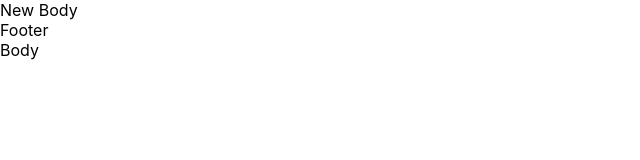
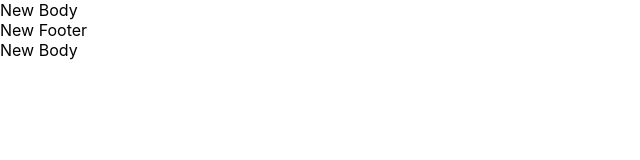
Before and after one commit to ArtyomKub/microtasks-nested-components, a React (Create React App) app: page / in a window 1280 px wide. Shown: the top 160 px of the page, without its empty margins (0-640 px from the left). Built offline with nearby package versions, Linux system fonts and the light colour scheme.

Commit message:
Add props in Body.tsx and Footer.tsx

```diff
--- a/src/App.tsx
+++ b/src/App.tsx
@@ -7,9 +7,9 @@ import {Body} from './site/Body';
 function App() {
     return (
         <>
-            <Header title='New Body'/>
-            <Footer/>
-            <Body/>
+            <Header titleForHeader='New Body'/>
+            <Footer titleForFooter='New Footer'/>
+            <Body titleForBody='New Body'/>
         </>
     );
 }
--- a/src/site/Body.tsx
+++ b/src/site/Body.tsx
@@ -1,9 +1,13 @@
-import React from 'react';
+import React, {FC} from 'react';
 
-export const Body = () => {
+type BodyPropsType = {
+    titleForBody: string
+}
+
+export const Body: FC<BodyPropsType> = (props) => {
     return (
         <div>
-            Body
+            {props.titleForBody}
         </div>
     );
 };
--- a/src/site/Footer.tsx
+++ b/src/site/Footer.tsx
@@ -1,9 +1,12 @@
-import React from 'react';
+import React, {FC} from 'react';
 
-export const Footer = () => {
+type FooterPropsType = {
+    titleForFooter: string
+}
+export const Footer: FC<FooterPropsType> = (props) => {
     return (
         <div>
-            Footer
+            {props.titleForFooter}
         </div>
     );
 };
--- a/src/site/Header.tsx
+++ b/src/site/Header.tsx
@@ -1,14 +1,14 @@
 import React, {FC} from 'react';
 
 type HeaderPropsType = {
-    title: string
+    titleForHeader: string
 }
 
 // BEST METHOD:
-export const Header: FC<HeaderPropsType> = ({title}) => {
+export const Header: FC<HeaderPropsType> = ({titleForHeader}) => {
     return (
         <div>
-            {title}
+            {titleForHeader}
         </div>
     )
 }
@@ -18,7 +18,7 @@ export const Header: FC<HeaderPropsType> = ({title}) => {
 // export const Header: FC<HeaderPropsType> = (props) => {
 //     return (
 //         <div>
-//             {props.title}
+//             {props.titleForHeader}
 //         </div>
 //     )
 // }
@@ -28,7 +28,7 @@ export const Header: FC<HeaderPropsType> = ({title}) => {
 // export const Header = (props: HeaderPropsType) => {
 //     return (
 //         <div>
-//             {props.title}
+//             {props.titleForHeader}
 //         </div>
 //     );
 // };
```
